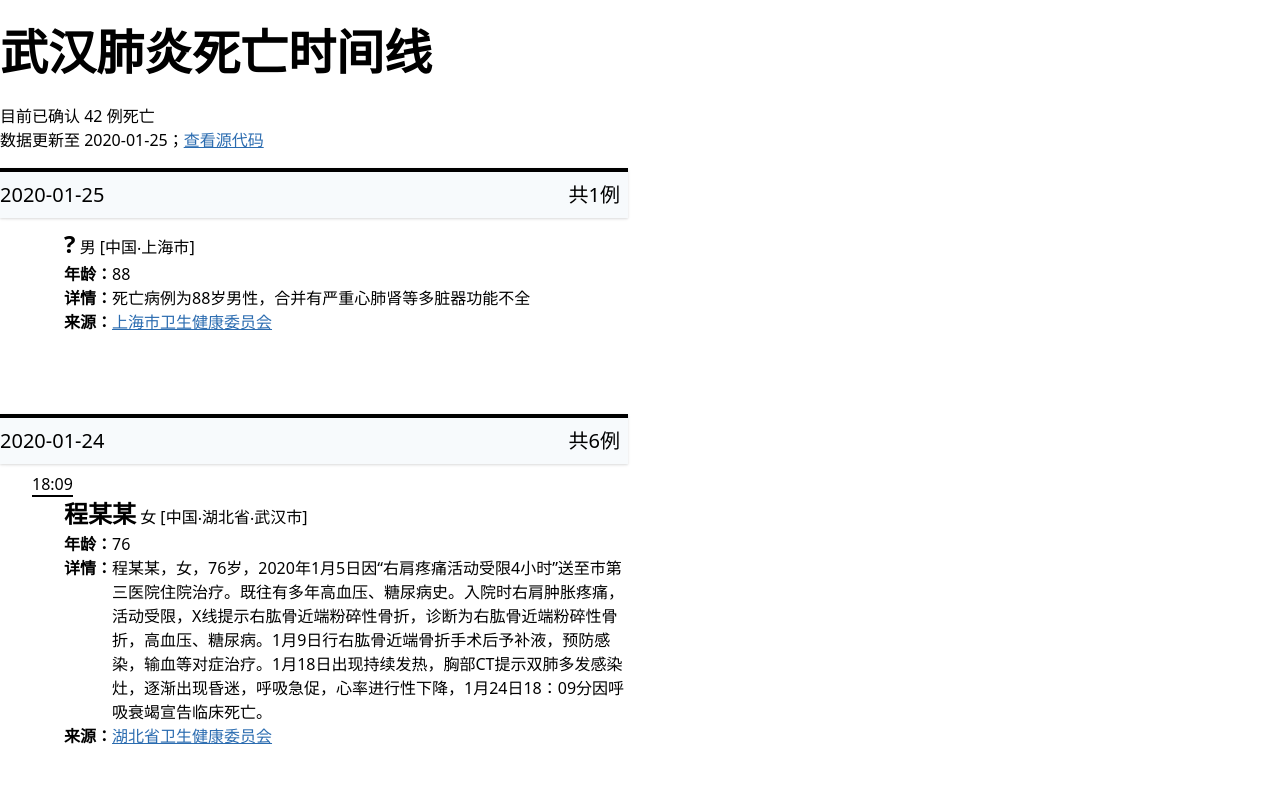
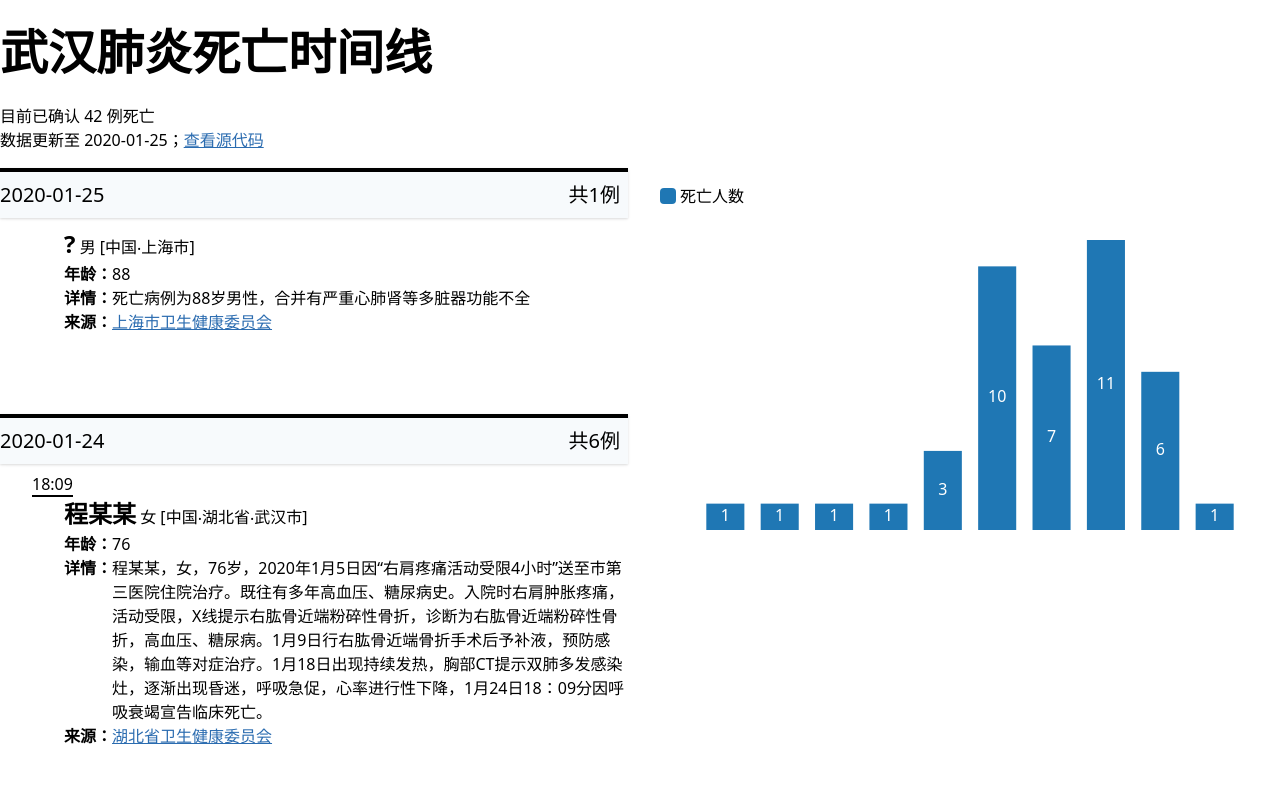
Before and after one commit to chenxsan/deathline, a Next.js app: page / in a window 1280 px wide. Shown: the top 792 px of the page. Built offline with nearby package versions, Linux system fonts and the light colour scheme.

Commit message:
Add chart

```diff
--- a/components/Chart.tsx
+++ b/components/Chart.tsx
@@ -1,4 +1,47 @@
+import { Suspense } from 'react';
+import data from '../data';
+import StackedBar from './StackedBar'
+import useClient from '../hooks/useClient';
+const dates = Object.keys(data).sort((a, b) => {
+  return new Date(a).getTime() - new Date(b).getTime();
+});
+const males = dates
+  .map(date => {
+    return Object.values(data[date])
+      .flat()
+      .filter(item => item.gender === 'male');
+  })
+  .map(arr => arr.length);
+const females = dates
+  .map(date => {
+    return Object.values(data[date])
+      .flat()
+      .filter(item => item.gender === 'female');
+  })
+  .map(arr => arr.length);
+const statistic = dates.map(date => Object.values(data[date]).flat()).map(arr => arr.length)
 function Chart() {
-  return <div />;
+  const client = useClient();
+  const data = {
+    series: [
+      {
+        name: '死亡人数',
+        data: statistic
+      }
+    ],
+    xAxis: {
+      categories: dates
+    },
+    title: ''
+  };
+  if (!client) return null;
+
+  return (
+    <Suspense fallback={<div>loading</div>}>
+      <div className="mb-2 lg:mb-0 ml-2 lg:ml-2 sticky top-0">
+        <StackedBar data={data} />
+      </div>
+    </Suspense>
+  );
 }
 export default Chart;
--- /dev/null
+++ b/components/StackedBar/index.tsx
@@ -0,0 +1,155 @@
+import { scaleOrdinal, scaleLinear, scaleBand, scaleTime } from 'd3-scale';
+import { schemeCategory10 } from 'd3-scale-chromatic';
+import { max, extent } from 'd3-array';
+import { useState, useEffect, useRef } from 'react';
+
+StackedBar.defaultProps = {
+  data: {
+    series: [],
+    xAxis: [],
+    title: ''
+  },
+  inset: {
+    top: 30,
+    bottom: 30,
+    left: 30,
+    right: 30
+  },
+  height: 350
+};
+interface Serie {
+  name: string;
+  data: number[];
+}
+interface Props {
+  height: number; // svg height
+  data: {
+    series: Serie[];
+    xAxis: {
+      categories: string[];
+    };
+    title: string;
+  };
+  inset: {
+    top: number;
+    bottom: number;
+    left: number;
+    right: number;
+  };
+}
+
+function calculateMaxStackedValue(arr: number[][]): number {
+  return max(
+    arr.slice(1).reduce(
+      (acc, cur) =>
+        acc.map((i, index) => {
+          return i + cur[index];
+        }),
+      arr.slice(0, 1)[0]
+    )
+  );
+}
+export default function StackedBar(props: Props) {
+  const { data, inset } = props;
+
+  if (data.series.length === 0) return null;
+
+  const [width, setWidth] = useState(0);
+  const [height] = useState(props.height);
+
+  const ref = useRef(null);
+  useEffect(() => {
+    if (ref.current) {
+      const { width } = ref.current.getBoundingClientRect();
+      setWidth(width);
+    }
+  }, [ref]);
+  useEffect(() => {
+    function handler() {
+      if (ref.current) {
+        const { width } = ref.current.getBoundingClientRect();
+        setWidth(width);
+      }
+    }
+    window.addEventListener('resize', handler);
+    return () => window.removeEventListener('resize', handler);
+  }, []);
+  const colors = scaleOrdinal()
+    .domain(data.series.map(d => d.name))
+    .range(schemeCategory10);
+
+  const arr = data.series.map(serie => serie.data);
+
+  // find the max stacked value
+  const maxStackedValue = calculateMaxStackedValue(arr);
+
+  const boundaryY = height - inset.top - inset.bottom;
+  const boundaryX = width - inset.left - inset.right;
+
+  const yScale = scaleLinear()
+    .domain([maxStackedValue, 0])
+    .range([0, boundaryY]);
+
+  const xScale = scaleBand()
+    .domain(data.xAxis.categories)
+    .range([0, boundaryX])
+    .padding(0.3);
+
+  return (
+    <section ref={ref}>
+      <header>
+        <h2 className="font-bold py-2 text-lg">{data.title}</h2>
+        {data.series.map(serie => (
+          <span className="inline-flex items-center mr-3" key={serie.name}>
+            <span
+              className="inline-block w-4 h-4 rounded mr-1"
+              style={{
+                backgroundColor: colors(serie.name)
+              }}
+            ></span>
+            {serie.name}
+          </span>
+        ))}
+      </header>
+      <svg width={width} height={height}>
+        <g transform={`translate(${inset.left}, ${inset.top})`}>
+          {data.series.map(({ name, data: d }, index) => {
+            return d.map((x, idx) => {
+              return (
+                <g
+                  key={idx}
+                  transform={`translate(${xScale(
+                    data.xAxis.categories[idx]
+                  )}, ${yScale(x) +
+                    yScale(
+                      data.series
+                        .slice(0, index)
+                        .reduce((acc, cur) => acc + cur.data[idx], 0)
+                    ) -
+                    boundaryY})`}
+                >
+                  <rect
+                    width={xScale.bandwidth()}
+                    height={boundaryY - yScale(x)}
+                    fill={colors(name)}
+                  ></rect>
+                  {x > 0 && (
+                    <text
+                      x={xScale.bandwidth() / 2}
+                      y={(boundaryY - yScale(x)) / 2}
+                      fill="#fff"
+                      dominantBaseline="middle"
+                      textAnchor="middle"
+                    >
+                      {x}
+                    </text>
+                  )}
+                </g>
+              );
+            });
+          })}
+        </g>
+      </svg>
+    </section>
+  );
+}
--- a/package.json
+++ b/package.json
@@ -15,6 +15,11 @@
     "@xstate/react": "^0.8.1",
     "@zeit/next-css": "^1.0.1",
     "clipboard-copy": "^3.1.0",
+    "d3-array": "^2.4.0",
+    "d3-color": "^1.4.0",
+    "d3-scale": "^3.2.1",
+    "d3-scale-chromatic": "^1.5.0",
+    "d3-time-format": "^2.2.3",
     "date-fns": "^2.9.0",
     "immer": "^5.3.2",
     "next": "^9.2.0",
--- a/tailwind.config.js
+++ b/tailwind.config.js
@@ -5,8 +5,15 @@ module.exports = {
       lg: '1024px',
       xl: '1280px'
     },
-    extend: {}
+    extend: {
+      fill: theme => ({
+        red: theme('colors.red.500'),
+        black: theme('colors.black')
+      })
+    }
   },
-  variants: {},
+  variants: {
+    fill: ['hover']
+  },
   plugins: []
 };
```
Also changed, not shown: 1 other file (tests, documents, lock files or other folders).
